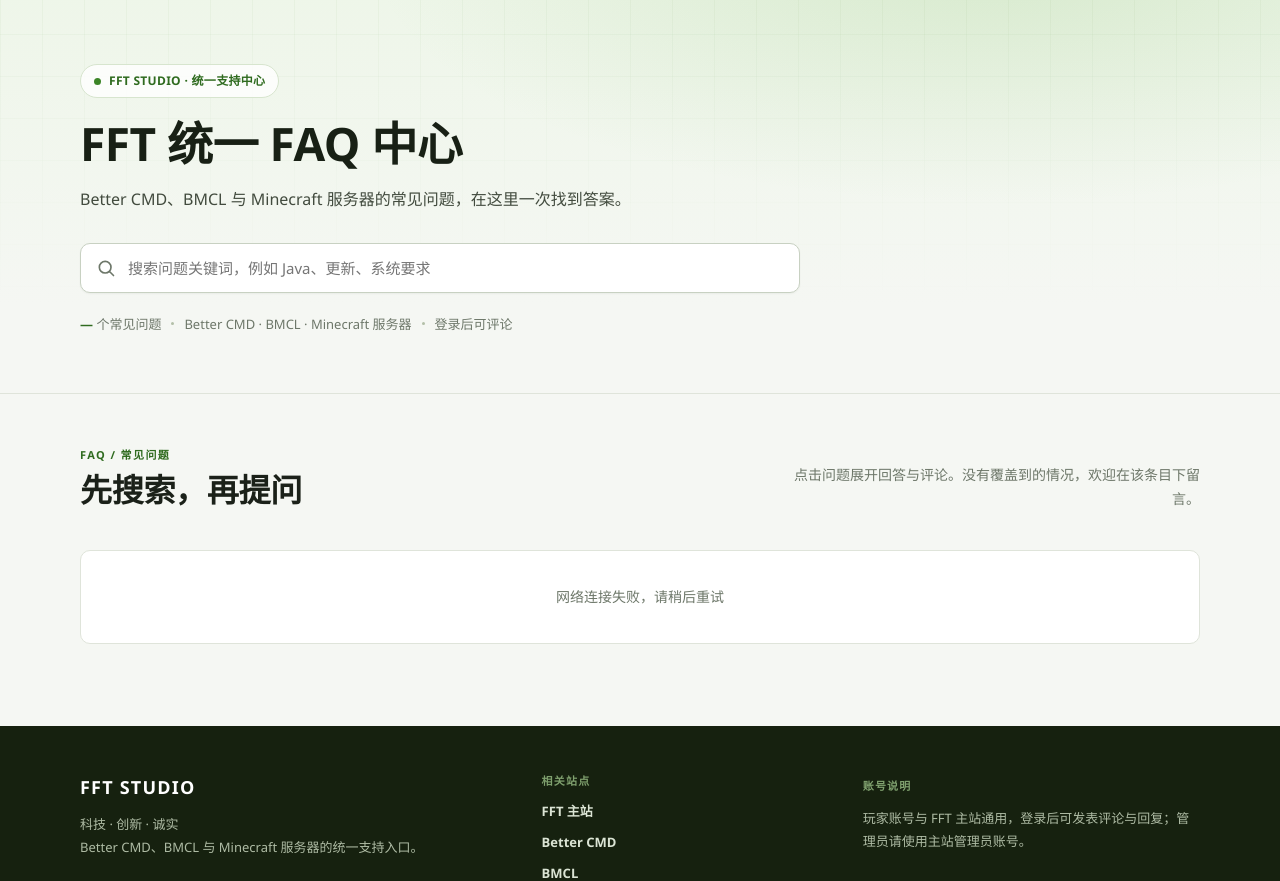
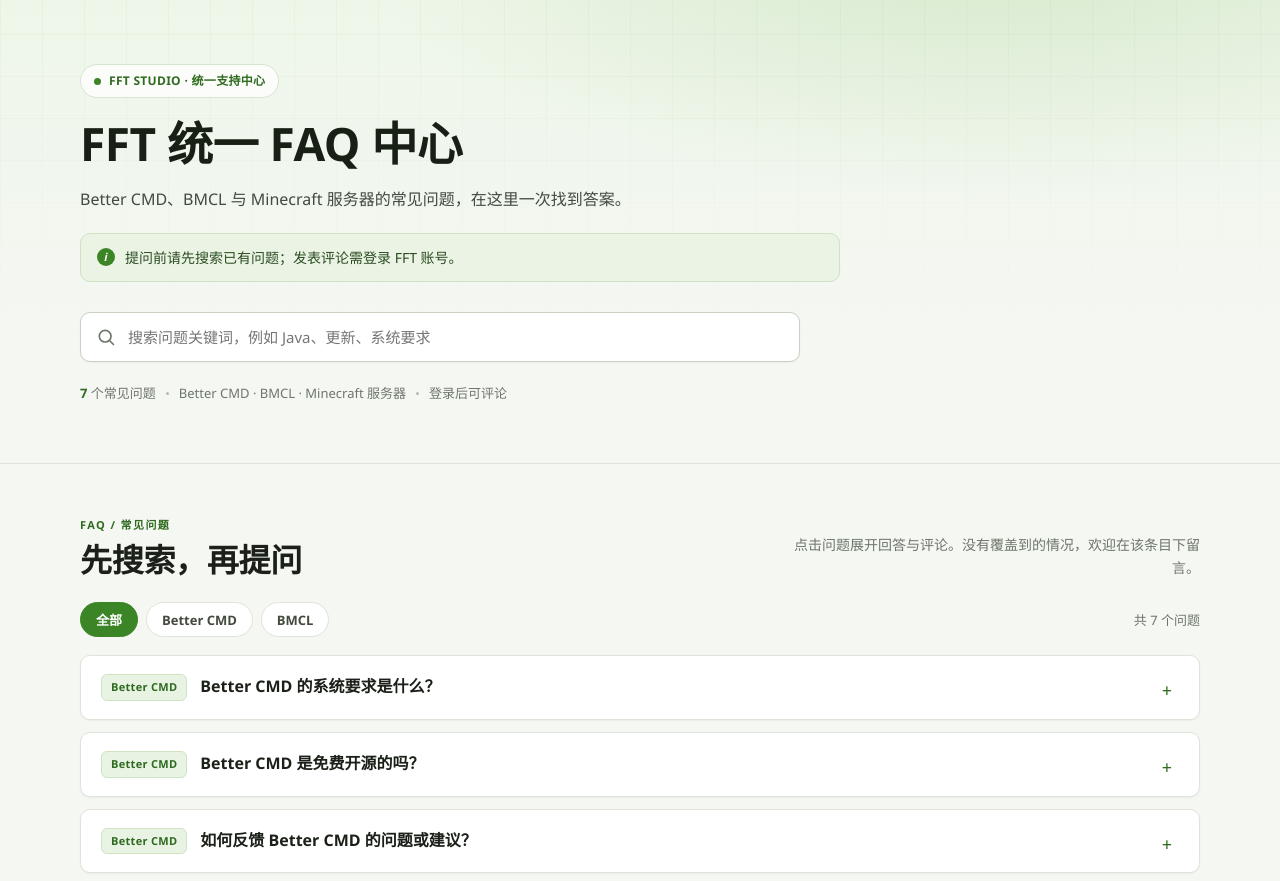
Before and after one commit to fft1145/faq-site, a plain HTML site: page index.html in a window 1280 px wide. Shown: the part 73-954 px from the top of the page. Drawn offline with Linux system fonts and the light colour scheme; no server answers.

Commit message:
增加 FAQ 题库兜底，保证静态托管下可读

```diff
--- a/assets/app.js
+++ b/assets/app.js
@@ -423,7 +423,11 @@
 
   /* ---------------- FAQ data ---------------- */
   async function loadFaq() {
-    const res = await request('/api/faq');
+    let res = await request('/api/faq');
+    // 接口不可用（如静态托管迁移期）时展示内置题库，保证页面可读
+    if (!res.ok && window.FFT_FALLBACK_FAQ) {
+      res = { ok: true, status: 200, data: window.FFT_FALLBACK_FAQ, message: '' };
+    }
     if (!res.ok) {
       $('loadState').textContent = res.status === 404
         ? 'FAQ 接口暂不可用，请稍后刷新页面。'
--- /dev/null
+++ b/assets/offline-data.js
@@ -0,0 +1,63 @@
+/**
+ * 内置 FAQ 题库（只读兜底）
+ * 当后端接口不可用时，页面仍然可以正常展示常见问题。
+ * 后端上线后，接口数据会覆盖这里的静态内容。
+ */
+window.FFT_FALLBACK_FAQ = {
+  site: {
+    title: 'FFT 统一 FAQ 中心',
+    subtitle: 'Better CMD、BMCL 与 Minecraft 服务器的常见问题，在这里一次找到答案。',
+    notice: '提问前请先搜索已有问题；发表评论需登录 FFT 账号。'
+  },
+  items: [
+    {
+      id: 'faq-seed-1',
+      category: 'bcmd',
+      question: 'Better CMD 的系统要求是什么？',
+      answer: 'Better CMD 目前面向 Windows 平台发布，支持 Windows 10 / 11（64 位）。下载得到的压缩包解压后即可运行，不需要安装额外运行库，也不需要管理员权限。\n\n如果你使用的是较旧的 Windows 版本，建议先在虚拟机或备用电脑上测试。',
+      order: 1
+    },
+    {
+      id: 'faq-seed-2',
+      category: 'bcmd',
+      question: 'Better CMD 是免费开源的吗？',
+      answer: '是的。Better CMD 完全开源免费，你可以自由下载、使用与分发，也可以在 GitHub 上查看源码、提交改进。项目地址：github.com/fft1145/Better-CMD，许可证为 Apache-2.0。\n\n项目不提供任何付费版本，也不需要激活码。',
+      order: 2
+    },
+    {
+      id: 'faq-seed-3',
+      category: 'bcmd',
+      question: '如何反馈 Better CMD 的问题或建议？',
+      answer: '可以在本页对应条目下方登录后留言，也可以前往 GitHub Issues 提交问题：github.com/fft1145/Better-CMD/issues。\n\n反馈时请尽量附上系统版本、Better CMD 版本、复现步骤和截图，这些信息能帮助我们更快定位问题。',
+      order: 3
+    },
+    {
+      id: 'faq-seed-4',
+      category: 'bmcl',
+      question: 'BMCL 需要自建服务器或一直联网吗？',
+      answer: '不需要自建服务器。BMCL 与游戏都完全运行在本机，日常启动已安装的版本不依赖在线服务。\n\n首次下载版本清单与游戏资源时需要网络，可借助内置的 BMCLAPI 国内镜像加速；准备完成后可以使用离线登录进入游戏。',
+      order: 4
+    },
+    {
+      id: 'faq-seed-5',
+      category: 'bmcl',
+      question: 'BMCL 更新会覆盖我的存档或模组吗？',
+      answer: '不会。BMCL 从 GitHub 检查更新，更新过程采用白名单：只替换启动器自身的文件。\n\nsaves/、mods/、versions/、libraries/、assets/ 以及 options.txt 等游戏内容都不在覆盖范围内，存档、模组、整合包与已安装版本会保持原样。',
+      order: 5
+    },
+    {
+      id: 'faq-seed-6',
+      category: 'bmcl',
+      question: 'BMCL 需要哪个 Java 版本？',
+      answer: 'BMCL 不自带 Java，请在本机安装与游戏版本匹配的 Java 运行时：\n\n· Minecraft 1.16 及以下：Java 8\n· Minecraft 1.17 及以上：Java 17\n· Minecraft 1.20.5 及以上：建议 Java 21\n\n版本越高对 Java 的要求也越高，装错 Java 是启动失败最常见的原因。启动失败时可以先使用设置页内置的崩溃自检确认问题来源。',
+      order: 6
+    },
+    {
+      id: 'faq-seed-7',
+      category: 'bmcl',
+      question: '运行 BMCL 时出现 SmartScreen 警告怎么办？',
+      answer: 'BMCL 的 portable exe 没有代码签名，首次运行时 Windows 可能显示「Windows 已保护你的电脑」。\n\n请先确认文件来自官方 GitHub Releases（github.com/fft1145/BMCL），确认后点击「更多信息」→「仍要运行」即可。如果文件来源不明，请删除并重新从官方渠道下载。',
+      order: 7
+    }
+  ]
+};
--- a/index.html
+++ b/index.html
@@ -293,6 +293,7 @@
 <div id="toast" class="toast hidden" role="status" aria-live="polite"></div>
 
 <script src="assets/api-base.js"></script>
+<script src="assets/offline-data.js"></script>
 <script src="assets/app.js" defer></script>
 </body>
 </html>
```
